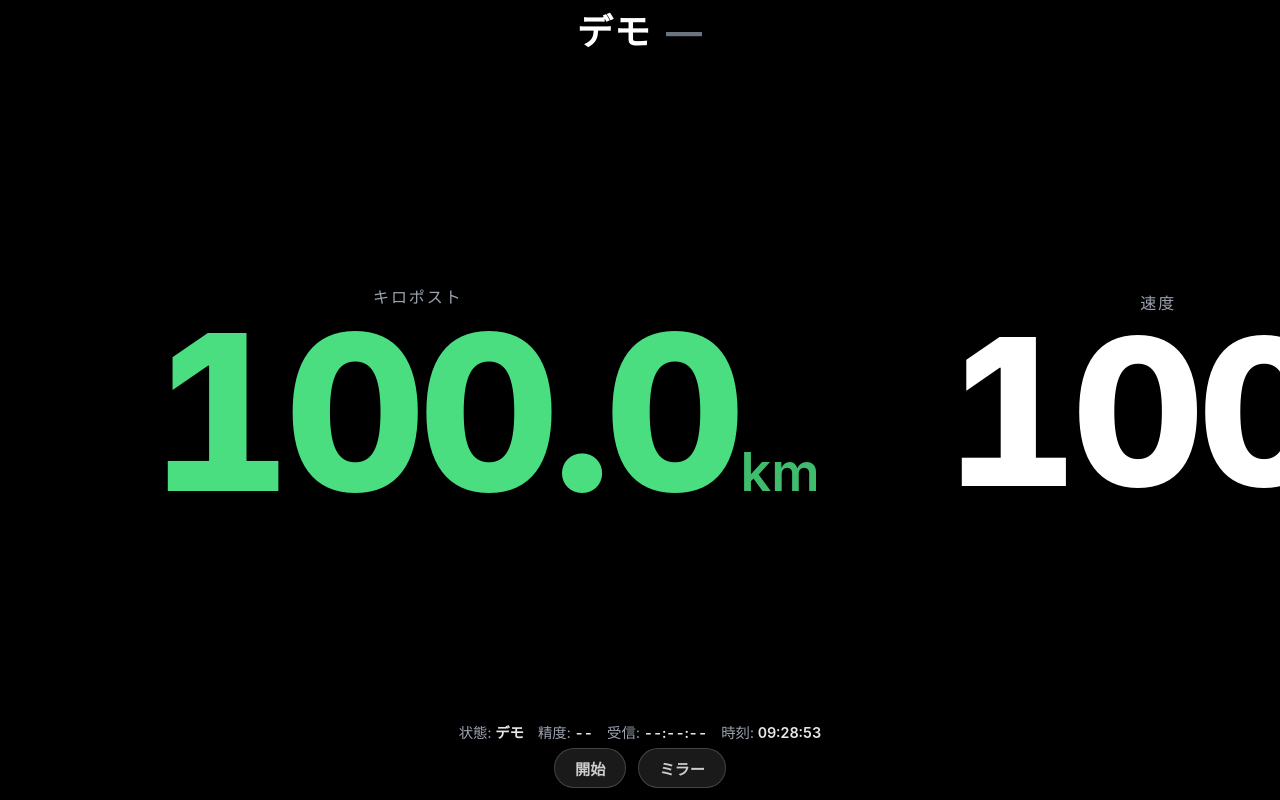
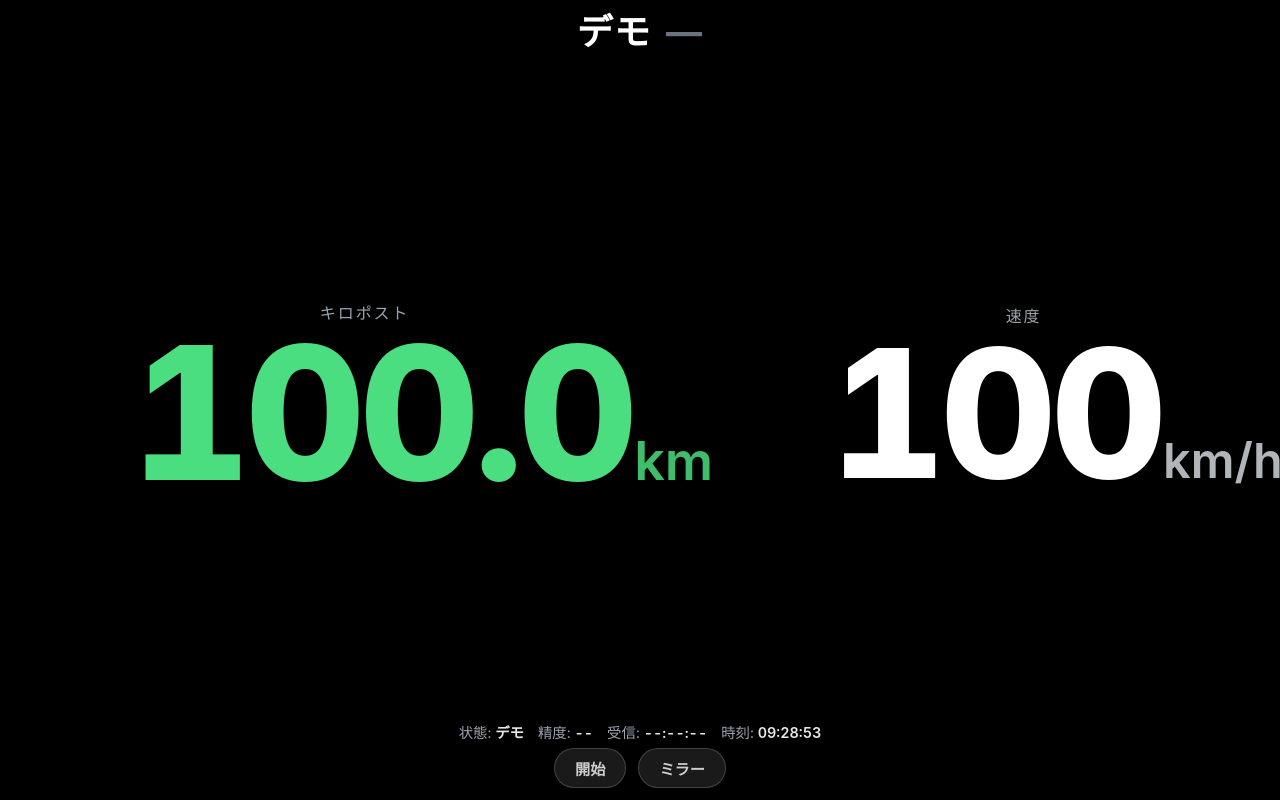
Before and after one commit to ophiuchus-hg/kp-hud, a plain HTML site: page index.html in a window 1280 px wide. Drawn offline with Linux system fonts and the light colour scheme.

Commit message:
横持ちで速度の単位が切れる問題を修正（文字サイズを調整）

```diff
--- a/index.html
+++ b/index.html
@@ -268,7 +268,7 @@
     }
 
     .kp-value {
-      font-size: min(17vw, 42vh);
+      font-size: min(14.5vw, 40vh);
     }
 
     .kp-unit {
@@ -276,7 +276,7 @@
     }
 
     .speed-value {
-      font-size: min(16vw, 40vh);
+      font-size: min(14vw, 38vh);
     }
 
     .speed-unit {
```
